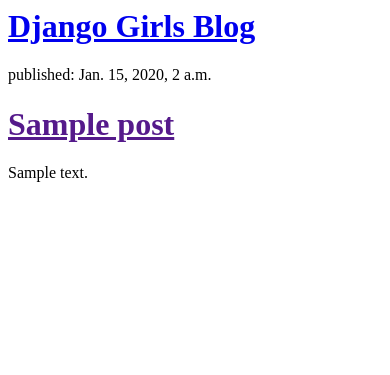
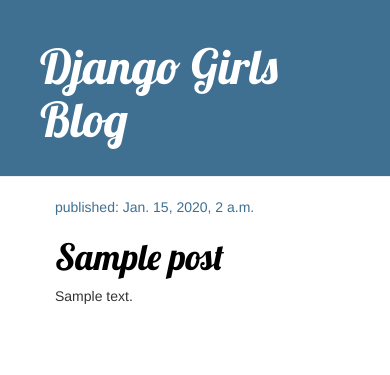
Before and after one commit to CaitlinBarnes01/my-first-blog, a Django app: template blog/templates/blog/post_list.html in a window 390 px wide. Shown: the top 375 px of the page. Run offline with Django 3.2, Linux system fonts and the light colour scheme; the template is opened without the code that fills it: values that come from a table or form of the project are taken from there, others are empty; tables that the repository leaves empty hold one stand-in row (values such as "Sample post"); some libraries are stand-ins or nearby versions.

Commit message:
css and more tutorial

```diff
--- /dev/null
+++ b/blog/static/css/blog.css
@@ -0,0 +1,57 @@
+/*h1 a {
+    color: #87BEC4;
+    font-family: 'Lobster';
+
+} /*#B1DBE0*/
+
+
+/*body {
+    padding-left: 15px; /*original margin was 15px*/
+/*}*/
+
+.page-header {
+    background-color: #3F7091;
+    margin-top: 0;
+    padding: 20px 20px 20px 40px;
+}
+
+.page-header h1, .page-header h1 a, .page-header h1 a:visited, .page-header h1 a:active {
+    color: #ffffff;
+    font-size: 36pt;
+    text-decoration: none;
+}
+
+.content {
+    margin-left: 40px;
+}
+
+h1, h2, h3, h4 {
+    font-family: 'Lobster', cursive;
+}
+
+.date {
+    color: #3F7091;
+}
+
+.save {
+    float: right;
+}
+
+.post-form textarea, .post-form input {
+    width: 100%;
+}
+
+.top-menu, .top-menu:hover, .top-menu:visited {
+    color: #88BCC2;
+    float: right;
+    font-size: 26pt;
+    margin-right: 20px;
+}
+
+.post {
+    margin-bottom: 70px;
+}
+
+.post h1 a, .post h1 a:visited {
+    color: #000000;
+}
--- /dev/null
+++ b/blog/templates/blog/base.html
@@ -0,0 +1,33 @@
+{% load staticfiles %}
+
+<html>
+    <head>
+
+      <link rel="stylesheet" href="//maxcdn.bootstrapcdn.com/bootstrap/3.2.0/css/bootstrap.min.css">
+      <link rel="stylesheet" href="//maxcdn.bootstrapcdn.com/bootstrap/3.2.0/css/bootstrap-theme.min.css">
+
+      <!-- for font -->
+      <link href="//fonts.googleapis.com/css?family=Lobster&subset=latin,latin-ext" rel="stylesheet" type="text/css">
+
+      <link rel="stylesheet" href="{% static 'css/blog.css' %}">
+
+
+
+        <center> <title> Caitlin's blog</title> </center>
+    </head>
+    <body>
+      <body>
+    <div class="page-header">
+        <h1><a href="/">Django Girls Blog</a></h1>
+    </div>
+    <div class="content container">
+        <div class="row">
+            <div class="col-md-8">
+            {% block content %}
+            {% endblock %}
+            </div>
+        </div>
+    </div>
+</body>
+</body>
+</html>
--- a/blog/templates/blog/post_list.html
+++ b/blog/templates/blog/post_list.html
@@ -1,19 +1,17 @@
-<html>
-    <head>
-        <center> <title> Caitlin's blog</title> </center>
-    </head>
-    <body>
-      <div>
-          <h1><a href="/">Django Girls Blog</a></h1>
-      </div>
+{% extends 'blog/base.html' %}
 
-      {% for post in posts %}
-          <div>
-              <p>published: {{ post.published_date }}</p>
-              <h1><a href="">{{ post.title }}</a></h1>
-              <p>{{ post.text|linebreaksbr }}</p>
-          </div>
-      {% endfor %}
+
+{% block content %}
+            {% for post in posts %}
+                <div class="post">
+                    <div class="date">
+                        <p>published: {{ post.published_date }}</p>
+                    </div>
+                    <h1><a href="">{{ post.title }}</a></h1>
+                    <p>{{ post.text|linebreaksbr }}</p>
+                </div>
+            {% endfor %}
+{% endblock %}
 
 
 <!--
```
